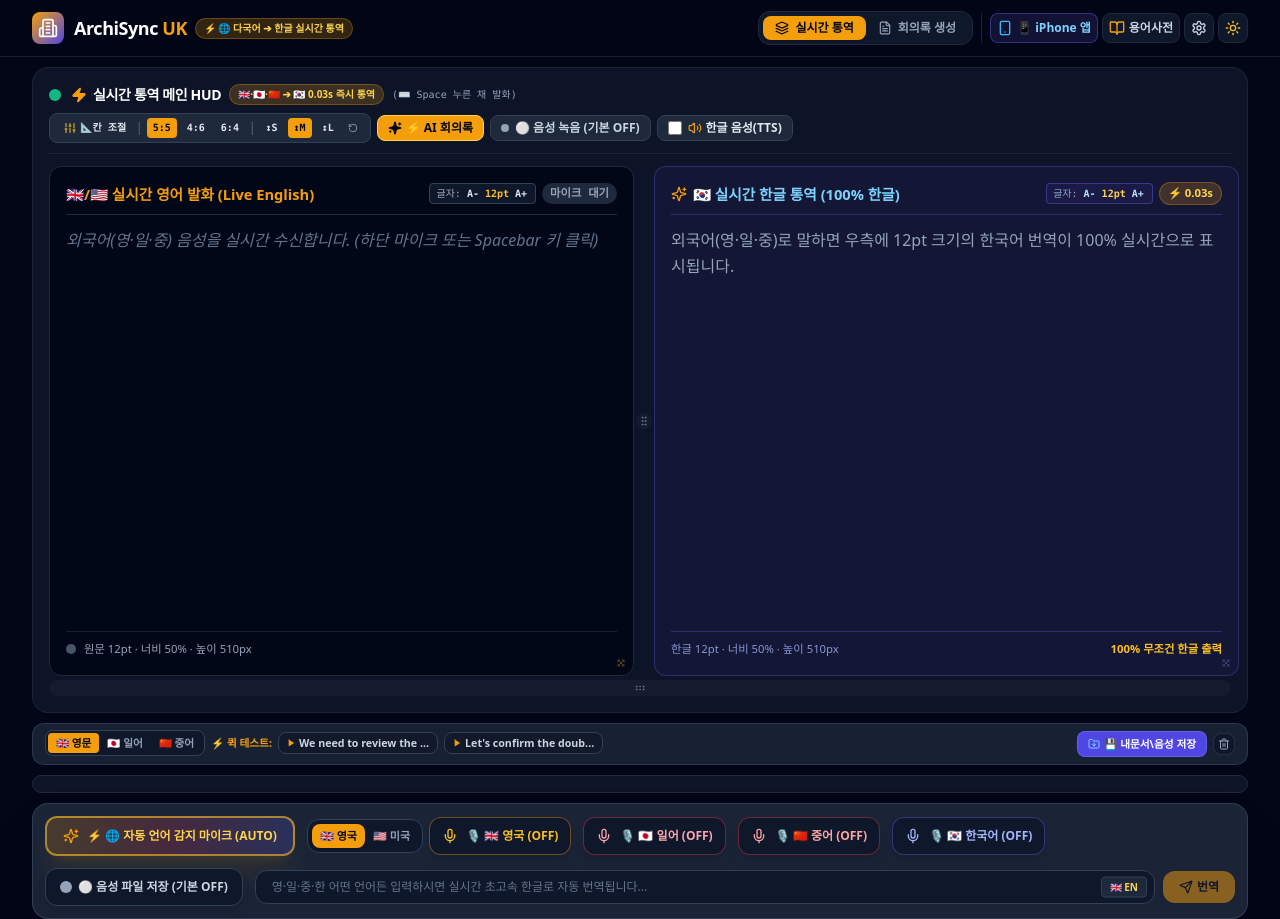
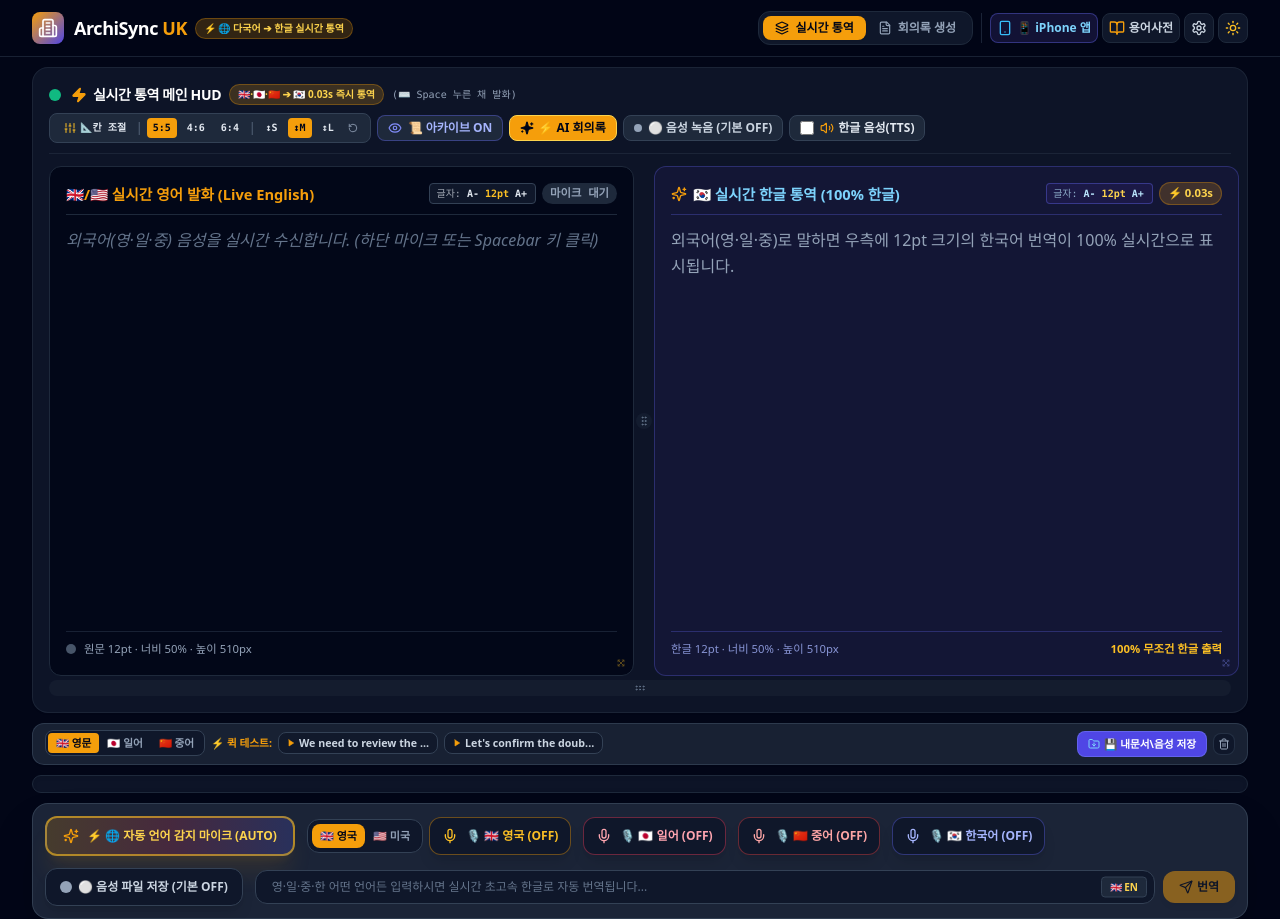
Before and after one commit to tttd1us-design/archisync-uk, a React (Vite) app: page / in a window 1280 px wide. Built offline with nearby package versions, Linux system fonts and the light colour scheme.

Commit message:
Support collapsible ON/OFF toggle for Backup History Archive

```diff
--- a/src/components/LiveInterpreter.jsx
+++ b/src/components/LiveInterpreter.jsx
@@ -31,7 +31,11 @@ import {
   Move,
   RotateCcw,
   Columns,
-  Rows
+  Rows,
+  Eye,
+  EyeOff,
+  ChevronDown,
+  ChevronUp
 } from 'lucide-react';
 import { speechService } from '../services/speechService';
 import {
@@ -387,6 +391,22 @@ export default function LiveInterpreter({
     } catch { return 8; }
   });
 
+  // 📜 Archive ON/OFF Toggle State (이전 대화 백업 아카이브 표시/숨김)
+  const [showArchive, setShowArchive] = useState(() => {
+    try {
+      const saved = localStorage.getItem('archisync_show_archive');
+      return saved !== 'false'; // default: true
+    } catch { return true; }
+  });
+
+  const toggleArchive = () => {
+    setShowArchive(prev => {
+      const next = !prev;
+      try { localStorage.setItem('archisync_show_archive', String(next)); } catch {}
+      return next;
+    });
+  };
+
   const [isPipFloating, setIsPipFloating] = useState(false); // PiP Floating Subtitle Mode
   const [starredIds, setStarredIds] = useState(new Set()); // Starred Pins
   const [isSummaryModalOpen, setIsSummaryModalOpen] = useState(false);
@@ -1318,6 +1338,24 @@ export default function LiveInterpreter({
                 </div>
               </div>
             )}
+
+            {/* 📜 Archive ON/OFF Toggle Button */}
+            <button
+              onClick={toggleArchive}
+              className={`flex items-center space-x-1.5 px-2.5 py-1 rounded-lg text-xs font-bold transition border ${
+                showArchive
+                  ? isDark
+                    ? 'bg-slate-800 hover:bg-slate-700 text-indigo-300 border-indigo-500/40'
+                    : 'bg-indigo-50 hover:bg-indigo-100 text-indigo-700 border-indigo-200 shadow-xs'
+                  : isDark
+                    ? 'bg-slate-900 hover:bg-slate-800 text-slate-500 border-slate-700'
+                    : 'bg-slate-100 hover:bg-slate-200 text-slate-500 border-slate-300'
+              }`}
+              title={showArchive ? "하단 이전 대화 백업 아카이브 숨기기 (무대 전체화면)" : "하단 이전 대화 백업 아카이브 펼치기"}
+            >
+              {showArchive ? <Eye className="w-3.5 h-3.5 text-indigo-400" /> : <EyeOff className="w-3.5 h-3.5 text-slate-500" />}
+              <span>{showArchive ? '📜 아카이브 ON' : '📜 아카이브 OFF'}</span>
+            </button>
 
             {/* 🧠 AI 3줄 요약 & 회의록 생성 버튼 */}
             <button
@@ -1778,10 +1816,11 @@ export default function LiveInterpreter({
 
       </div>
 
-      {/* 📜 SESSION BACKUP HISTORY ARCHIVE (Ultra-Compact High-Density 8pt Log) */}
+      {/* 📜 SESSION BACKUP HISTORY ARCHIVE (Collapsible ON/OFF Container) */}
+      {showArchive ? (
         <div className={`flex-1 ${
           isDark ? 'bg-slate-900/90 border-slate-800 text-slate-100' : 'bg-slate-50 border-slate-200 text-slate-900'
-      } border rounded-xl p-2 overflow-y-auto space-y-1.5 shadow-inner`}>
+        } border rounded-xl p-2 overflow-y-auto space-y-1.5 shadow-inner transition-all animate-fadeIn`}>
           {/* Section Title for Backup Archive */}
           <div className={`flex items-center justify-between pb-1 border-b text-[8.5pt] ${
             isDark ? 'border-slate-800/80' : 'border-slate-200'
@@ -1848,6 +1887,20 @@ export default function LiveInterpreter({
               >
                 <Save className="w-2.5 h-2.5 text-sky-500" />
                 <span>즉시 저장</span>
+              </button>
+
+              {/* 🔼 Collapse / Hide Archive Button */}
+              <button
+                onClick={toggleArchive}
+                className={`text-[8pt] font-bold flex items-center gap-1 px-2 py-0.5 rounded border transition ${
+                  isDark
+                    ? 'text-slate-400 hover:text-slate-200 bg-slate-800/60 border-slate-700 hover:border-slate-600'
+                    : 'text-slate-600 hover:text-slate-900 bg-slate-100 border-slate-300 hover:border-slate-400'
+                }`}
+                title="아카이브 접기 (실시간 무대 집중)"
+              >
+                <ChevronUp className="w-3 h-3" />
+                <span>접기</span>
               </button>
             </div>
           </div>
@@ -1888,6 +1941,34 @@ export default function LiveInterpreter({
           ))}
           <div ref={messagesBottomRef} />
         </div>
+      ) : (
+        /* 📜 Collapsed Archive Mini Bar (아카이브가 꺼졌을 때 간결한 원클릭 펼침 바) */
+        <div
+          onClick={toggleArchive}
+          className={`cursor-pointer py-2 px-3 rounded-xl border flex items-center justify-between text-[8pt] font-bold transition shadow-xs ${
+            isDark
+              ? 'bg-slate-900/80 hover:bg-slate-800/80 border-slate-800 hover:border-indigo-500/40 text-slate-300'
+              : 'bg-white hover:bg-slate-50 border-slate-200 hover:border-indigo-300 text-slate-700'
+          }`}
+          title="클릭하여 이전 대화 백업 아카이브를 다시 펼칩니다"
+        >
+          <div className="flex items-center space-x-2">
+            <BookOpen className="w-3.5 h-3.5 text-indigo-400" />
+            <span>이전 대화 백업 아카이브</span>
+            <span className={`px-2 py-0.5 rounded-full text-[7pt] font-mono ${
+              isDark ? 'bg-slate-800 text-slate-400' : 'bg-slate-100 text-slate-600'
+            }`}>
+              {messages.length}건 보관 중
+            </span>
+          </div>
+
+          <div className="flex items-center space-x-1.5 text-indigo-400 hover:text-indigo-300">
+            <Eye className="w-3.5 h-3.5" />
+            <span>아카이브 펼치기 (ON)</span>
+            <ChevronDown className="w-3.5 h-3.5" />
+          </div>
+        </div>
+      )}
 
       {/* Bottom Microphone & Text Input Dock */}
       <div className={`${
```
Lines whose indentation alone changed are shown as unchanged.
